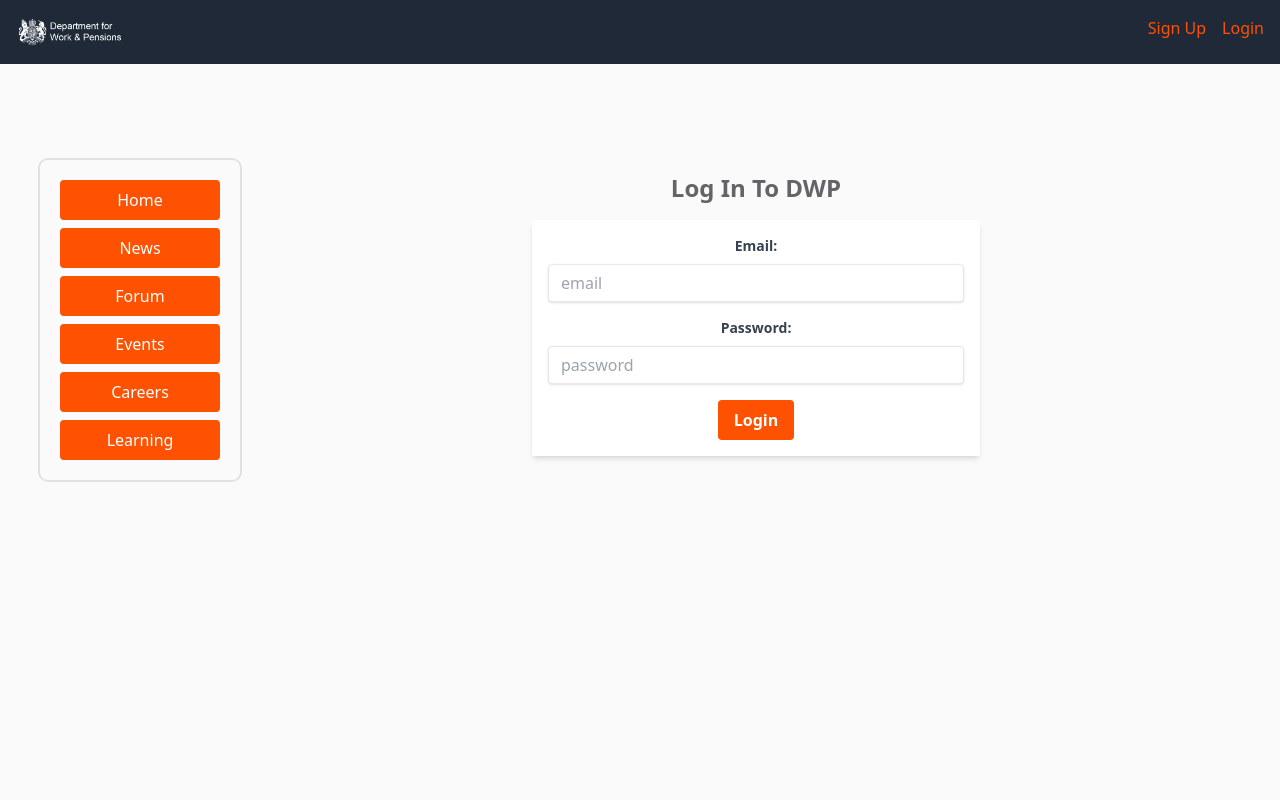
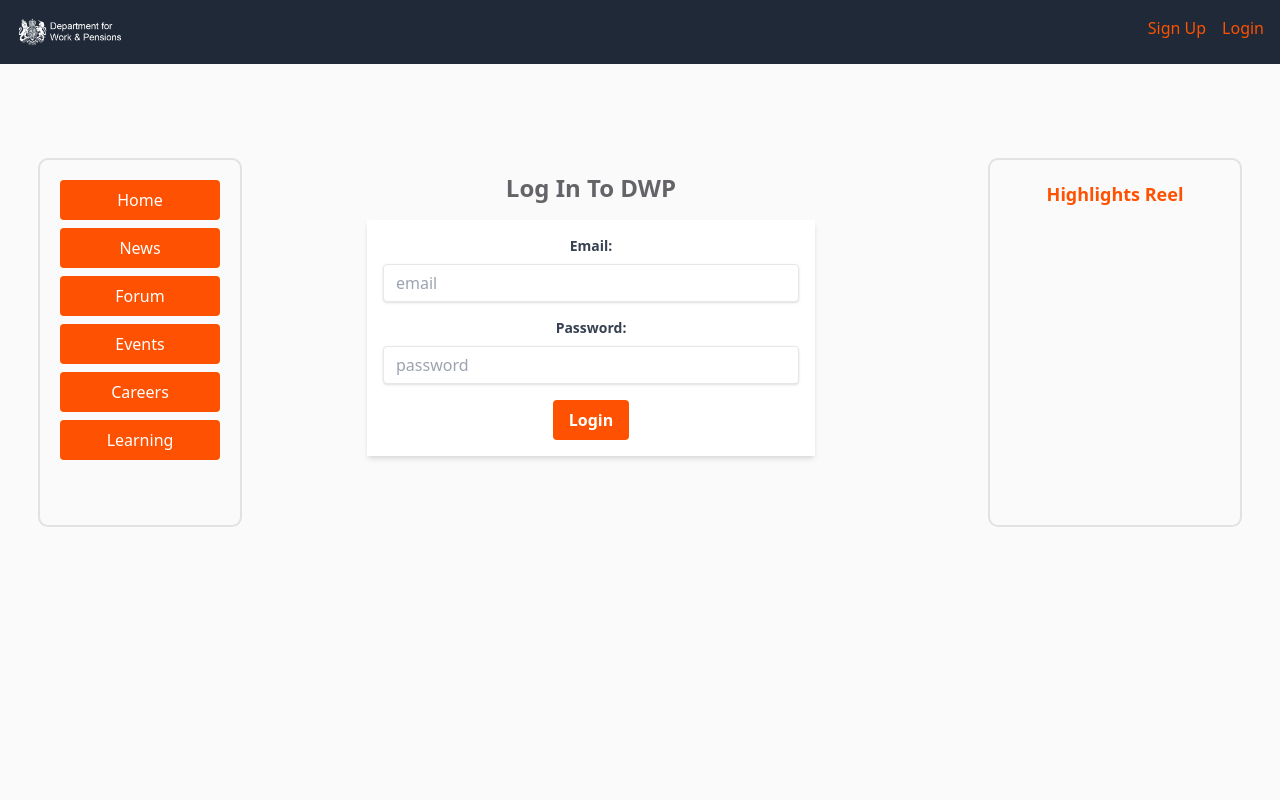
Before and after one commit to siwhelan/developers-with-problems, a SvelteKit app: page /login in a window 1280 px wide. Shown: the top 800 px of the page. Built offline with nearby package versions, Linux system fonts and the light colour scheme; no server answers.

Commit message:
Update navigation and layout components

```diff
--- a/src/components/navigation.svelte
+++ b/src/components/navigation.svelte
@@ -24,6 +24,6 @@
 <style>
 	.menu-container {
 		width: 200px; /* fixed width */
-		height: 320px; /* fixed height */
+		height: 365px; /* fixed height */
 	}
 </style>
--- a/src/routes/+layout.svelte
+++ b/src/routes/+layout.svelte
@@ -3,6 +3,7 @@
 	import Navigation from '../components/navigation.svelte';
 	import UserNavBar from '../components/userNavBar.svelte';
 	import Footer from '../components/Footer.svelte';
+	import NewComment from '../components/NewComment.svelte';
 	export let data;
 	$: ({ currentUserUsername } = data);
 </script>
@@ -17,10 +18,21 @@
 		<div class="flex flex-col flex-grow">
 			<slot />
 		</div>
-		<!-- <div class="menu-container bg-accent rounded-lg p-5 m-10 max-w-xs">
-			<p href="/">Placeholder for other sidebar</p>
-		</div> -->
+		<div
+			class="menu-container bg-background text-lg text-primary text-center font-bold my-24 rounded-lg outline-black p-5 m-10 max-w-xs"
+			style="outline: 2px solid rgba(128, 128, 128, 0.2)"
+		>
+			<p href="/">Highlights Reel</p>
+			<!-- Place any components/content here -->
+		</div>
 	</div>
 </div>
 
 <Footer />
+
+<style>
+	.menu-container {
+		width: 250px; /* fixed border height and width - can be adjusted to suit contents */
+		height: 365px;
+	}
+</style>
```
